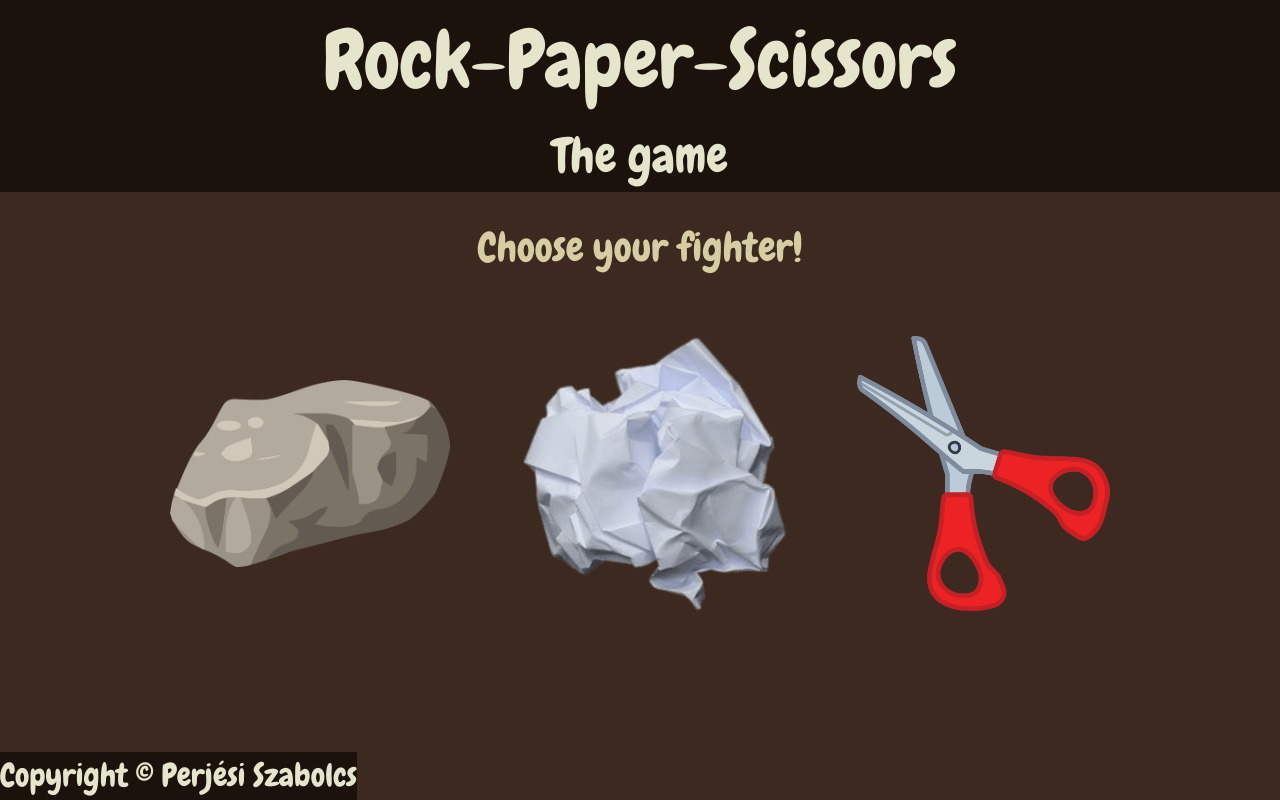
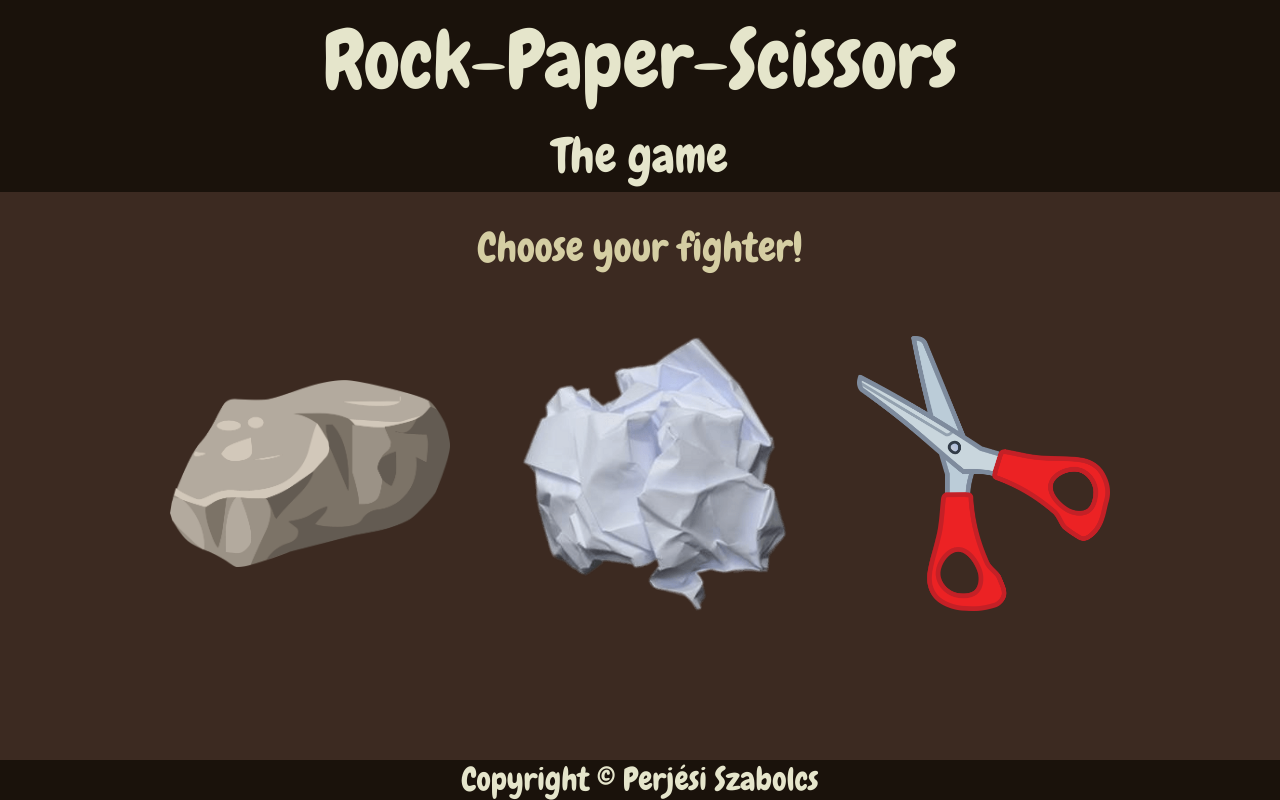
Before and after one commit to peszabolcs/rock-paper-scissors, a React (Vite) app: page / in a window 1280 px wide. Built offline with nearby package versions, Linux system fonts and the light colour scheme.

Commit message:
Update footer

```diff
--- a/src/components/footer/Footer.css
+++ b/src/components/footer/Footer.css
@@ -1,16 +1,18 @@
 .footer {
   display: flex;
-  flex-direction: column;
+  justify-content: center;
   align-items: center;
   text-align: center;
   background-color: #1a120b;
   color: #e5e5cb;
-  min-height: 5vh;
+  height: 5vh;
   position: fixed;
   bottom: 0;
-  font-size: 2em;
+  left: 0;
+  right: 0;
 }
 
 #footer {
   display: block;
+  font-size: 2em;
 }
```
